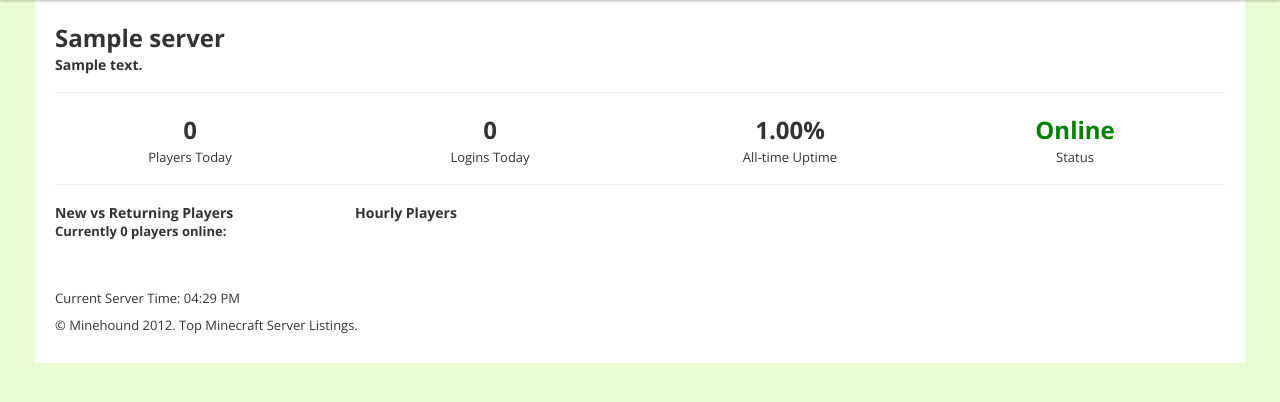
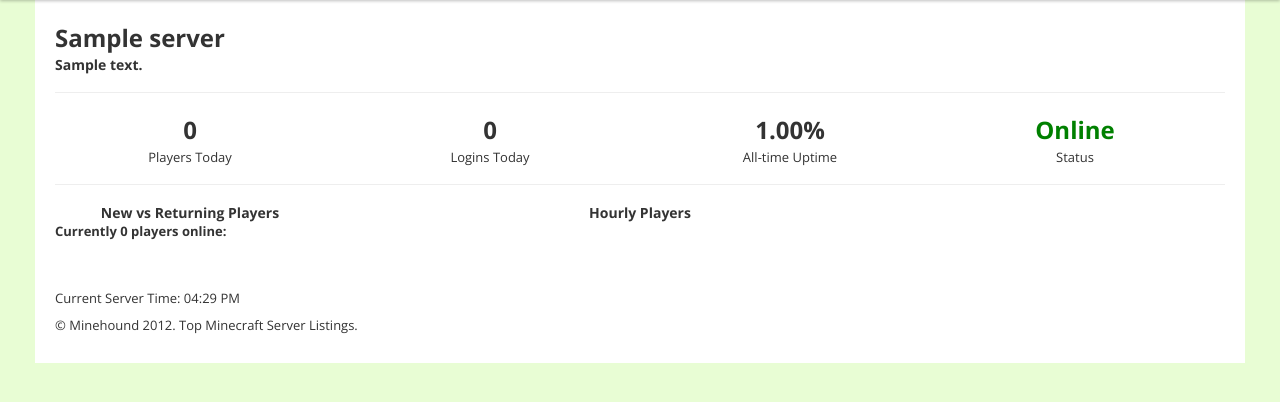
Before and after one commit to adambratt/MineHound, a Django app: page /server/view/1/ in a window 1280 px wide. Shown: the part 57-459 px from the top of the page. Run offline with Django 3.2, Linux system fonts and the light colour scheme; tables that the repository leaves empty hold one stand-in row (values such as "Sample post"); data that the repository does not hold is empty; parts of the project's set-up code (start-up, migrations or seed data) failed here and were passed over; some libraries are stand-ins or nearby versions.

Commit message:
server addition

```diff
--- a/minehound/assets/js/charts.js
+++ b/minehound/assets/js/charts.js
@@ -11,7 +11,7 @@ function graphHourlyUsers(ele_id, d) {
     data.addRow([(d[x].hour).toString(), d[x].users]);
   }
 
-  new google.visualization.AreaChart(document.getElementById(ele_id)).draw(data, {legend: 'none', hAxis: {fontSize: '8px'}, colors:['#9aea5a','#333'], areaOpacity: 0.6});
+  new google.visualization.AreaChart(document.getElementById(ele_id)).draw(data, {legend: 'none', hAxis: {fontSize: '8px', maxAlternation: 1}, colors:['#9aea5a','#333'], areaOpacity: 0.6});
 
 }
 
--- a/minehound/templates/server_view.html
+++ b/minehound/templates/server_view.html
@@ -25,10 +25,13 @@
 <hr>
 <div class="row">
     <div class="span3">
+
+    </div>
+    <div class="span3" style="text-align: center;">
         <h4>New vs Returning Players</h4>
         <div id="visitor_pie"></div>
     </div>
-    <div class="span6">
+    <div class="span6" style="text-align: center;">
         <h4>Hourly Players</h4>
         <div id="hourlyuser_chart"></div>
         <div id="weeklyuser_chart"></div>
```
